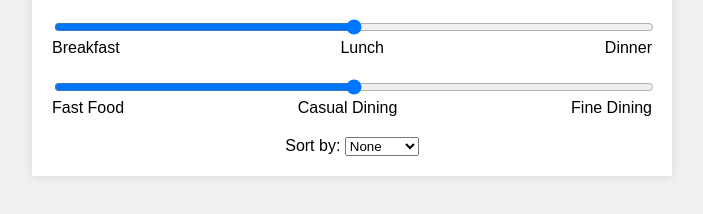
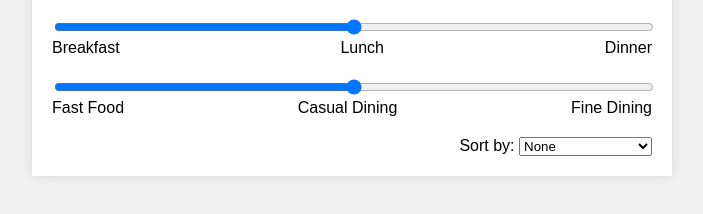
Before and after one commit to Bkrahn96/fantastic-goggles, a website: page index.html in a window 1280 px wide. Shown: the part 174-388 px from the top of the page, without its empty margins (288-991 px from the left). Drawn offline with Linux system fonts and the light colour scheme.

Commit message:
Added cost sorting and positioned sort dropdown on the right.

```diff
--- a/functions/getRestaurants.js
+++ b/functions/getRestaurants.js
@@ -96,6 +96,8 @@ function sortResults(results, sort, lat, lon) {
         );
     } else if (sort === 'rating') {
         return results.sort((a, b) => b.rating - a.rating);
+    } else if (sort === 'cost') {
+        return results.sort((a, b) => (a.price_level || Infinity) - (b.price_level || Infinity));
     }
     return results;
 }
--- a/index.html
+++ b/index.html
@@ -30,12 +30,13 @@
             </div>
         </div>
 
-        <div>
+        <div class="sort-container">
             <label for="sortOptions">Sort by:</label>
             <select id="sortOptions">
                 <option value="">None</option>
                 <option value="distance">Distance</option>
                 <option value="rating">Rating</option>
+                <option value="cost">Cost (Low to High)</option>
             </select>
         </div>
 
--- a/style.css
+++ b/style.css
@@ -23,6 +23,10 @@ body {
     display: flex;
     justify-content: space-between;
 }
+.sort-container {
+    text-align: right;
+    margin-top: 10px;
+}
 #results div {
     margin-bottom: 15px;
     text-align: left; /* Align results to the left */
```
